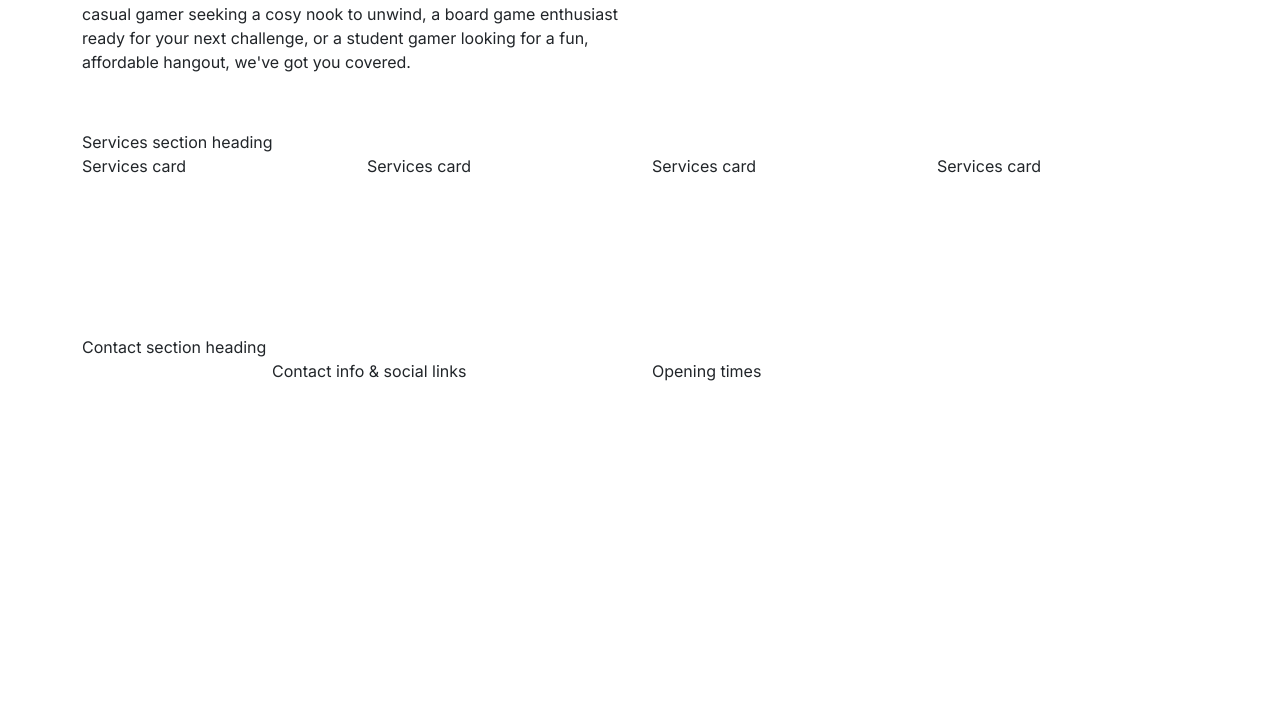
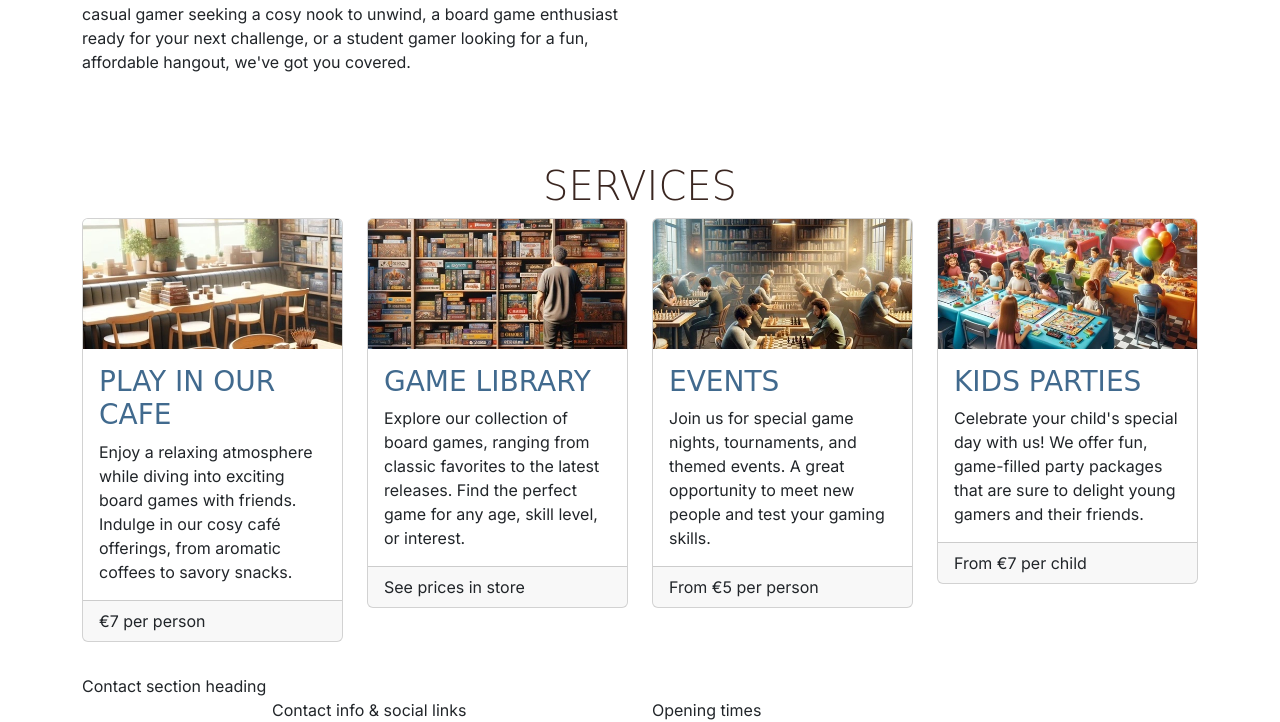
Before and after one commit to BDen32/boardwalk-games, a plain HTML site: page index.html in a window 1280 px wide. Shown: the part 417-1139 px from the top of the page. Before the commit the page ends 800 px from the top, so only its background shows below. Drawn offline with nearby package versions, Linux system fonts and the light colour scheme; a web font is replaced by a local one.

Commit message:
add services section and styling to index.html

```diff
--- a/index.html
+++ b/index.html
@@ -28,7 +28,9 @@
     <!-- Navigation -->
     <nav id="navbar" class="navbar navbar-expand-lg" data-bs-theme="dark">
         <div class="container">
-            <a class="navbar-brand" href="index.html"><img src="assets/images/logo-sm-white.png" alt="Boardwalk Games logo" class="logo"></a>
+            <a class="navbar-brand" href="index.html">
+                <img src="assets/images/logo-sm-white.png" alt="Boardwalk Games logo" class="logo">
+            </a>
             <button class="navbar-toggler" type="button" data-bs-toggle="collapse" data-bs-target="#navbarNav"
                 aria-controls="navbarNav" aria-expanded="false" aria-label="Toggle navigation">
                 <span class="navbar-toggler-icon"></span>
@@ -107,17 +109,82 @@
         </div>
     </header>
 
-
     <!-- main element to hold all key sections of the home page. It is not part of the grid structure -->
     <main>
         <!-- Services section -->
-        <section class="container">
+        <section id="services" class="container section">
             <div class="row">
-                <div class="col-12">Services section heading</div>
-                <div class="col-12 col-md-6 col-xl-3">Services card</div>
-                <div class="col-12 col-md-6 col-xl-3">Services card</div>
-                <div class="col-12 col-md-6 col-xl-3">Services card</div>
-                <div class="col-12 col-md-6 col-xl-3">Services card</div>
+                <div class="col-12 text-center">
+                    <h2 class="display-6">Services</h2>
+                </div>
+                <div class="col-12 col-md-6 col-xl-3">
+                    <div class="card">
+                        <img src="assets/images/services-1.webp" class="card-img-top"
+                            alt="Boardwalk games cafe table by a window, stacks of boardgames can be seen on the table">
+                        <div class="card-body">
+                            <h3 class="card-title sub-heading-color">Play in our cafe</h3>
+                            <p class="card-text">
+                                Enjoy a relaxing atmosphere while diving into exciting board
+                                games with friends. Indulge in our cosy café offerings, from
+                                aromatic coffees to savory snacks.
+                            </p>
+                        </div>
+                        <div class="card-footer">
+                            <p class="mb-0">€7 per person</p>
+                        </div>
+                    </div>
+                </div>
+                <div class="col-12 col-md-6 col-xl-3">
+                    <div class="card">
+                        <img src="assets/images/services-2.webp" class="card-img-top"
+                            alt="Board games stacked in bookshelves, a man can be seen browsing the shelves" />
+                        <div class="card-body">
+                            <!-- bootstrap cards come as h5 by default, changed to h3 to fit project heading hierarchy -->
+                            <h3 class="card-title sub-heading-color">Game library</h3>
+                            <p class="card-text">
+                                Explore our collection of board games, ranging from classic
+                                favorites to the latest releases. Find the perfect game for
+                                any age, skill level, or interest.
+                            </p>
+                        </div>
+                        <div class="card-footer">
+                            <p class="mb-0">See prices in store</p>
+                        </div>
+                    </div>
+                </div>
+                <div class="col-12 col-md-6 col-xl-3">
+                    <div class="card">
+                        <img src="assets/images/services-3.webp" class="card-img-top">
+                        <div class="card-body">
+                            <h3 class="card-title sub-heading-color">Events</h3>
+                            <p class="card-text">
+                                Join us for special game nights, tournaments, and themed
+                                events. A great opportunity to meet new people and test your
+                                gaming skills.
+                            </p>
+                        </div>
+                        <div class="card-footer">
+                            <p class="mb-0">From €5 per person</p>
+                        </div>
+                    </div>
+                </div>
+                <div class="col-12 col-md-6 col-xl-3">
+                    <div class="card">
+                        <img src="assets/images/services-4.webp" class="card-img-top"
+                            alt="A kids party being held at Boardwalk Games">
+                        <div class="card-body">
+                            <h3 class="card-title sub-heading-color">Kids parties</h3>
+                            <p class="card-text">
+                                Celebrate your child's special day with us! We offer fun,
+                                game-filled party packages that are sure to delight young
+                                gamers and their friends.
+                            </p>
+                        </div>
+                        <div class="card-footer">
+                            <p class="mb-0">From €7 per child</p>
+                        </div>
+                    </div>
+                </div>
             </div>
         </section>
     </main>
```
Also changed, not shown: game-library.html (+1 -1 lines).
